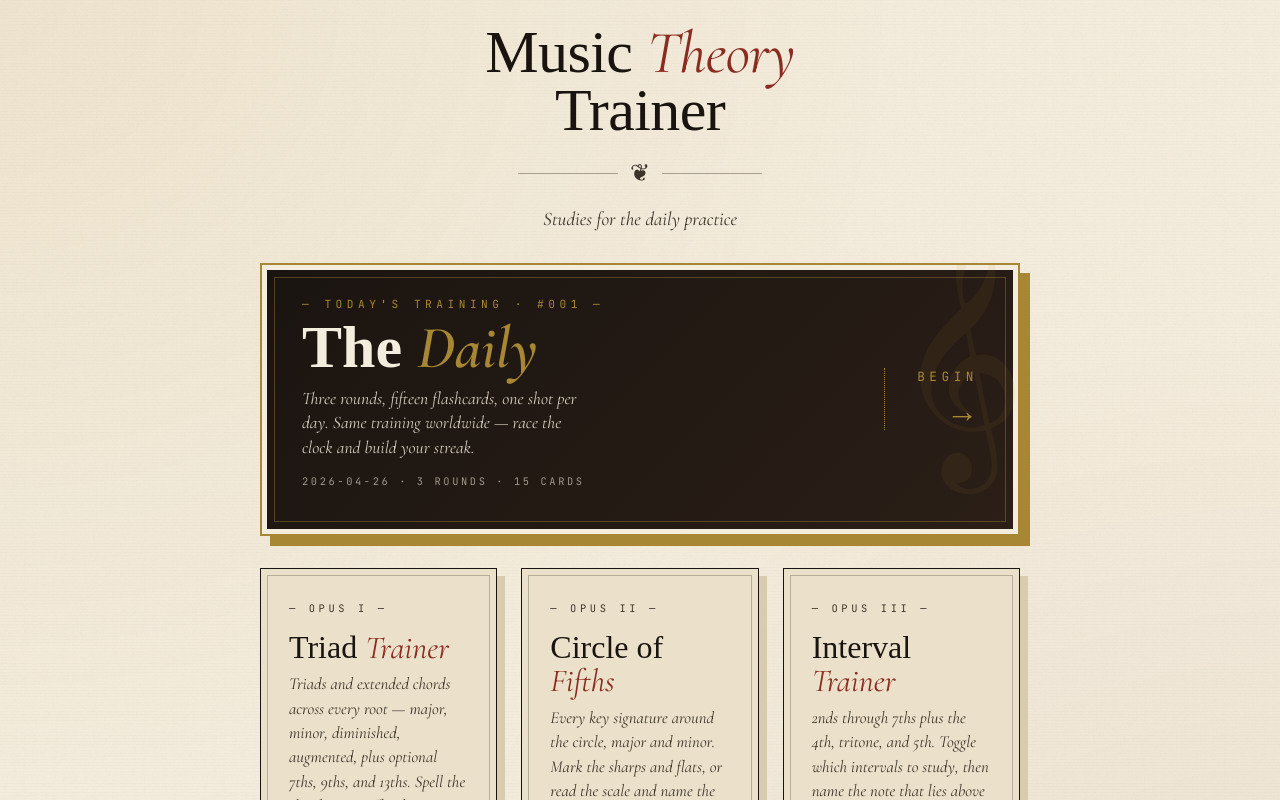
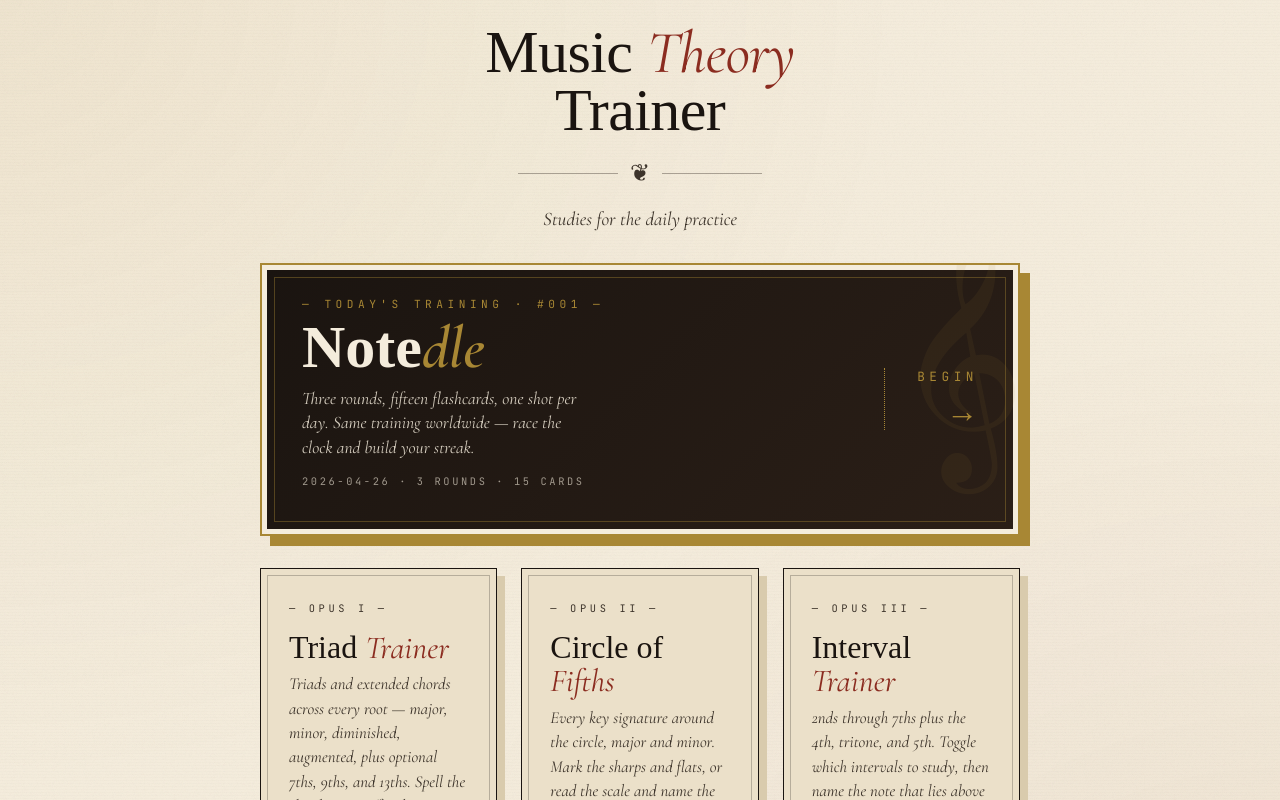
Before and after one commit to pierce-porterfield/triad-trainer, a React (Vite) app: page / in a window 1280 px wide. Shown: the top 800 px of the page. Built offline with nearby package versions, Linux system fonts and the light colour scheme; a web font is replaced by a local one.

Commit message:
Rename daily game to Notedle

```diff
--- a/src/components/Daily.jsx
+++ b/src/components/Daily.jsx
@@ -321,7 +321,7 @@ export default function Daily() {
             <span>←</span> Back
           </Link>
           <div className="d-pre-eyebrow">— Today's training —</div>
-          <h1 className="d-pre-title">Triad<em>le</em> · #{String(puzzle.number).padStart(3, '0')}</h1>
+          <h1 className="d-pre-title">Note<em>dle</em> · #{String(puzzle.number).padStart(3, '0')}</h1>
           <div className="d-pre-date">{puzzle.date}</div>
           <div className="d-pre-rule">❦</div>
 
@@ -460,7 +460,7 @@ function ResultsScreen({ puzzle, result, state }) {
       return filled + empty;
     });
     const lines = [
-      `Triadle #${String(result.puzzleNumber).padStart(3, '0')} \u00B7 ${formatTime(result.time * 1000)}`,
+      `Notedle #${String(result.puzzleNumber).padStart(3, '0')} \u00B7 ${formatTime(result.time * 1000)}`,
       ...blocks,
       `${result.score}/15 \u00B7 triadtrainer.org`,
     ];
@@ -505,7 +505,7 @@ function ResultsScreen({ puzzle, result, state }) {
       <style>{dailyCss}</style>
       <div className="d-pre-container d-fade-in">
         <Link to="/" className="d-pre-back"><span>←</span> Back</Link>
-        <div className="d-pre-eyebrow">— Triadle #{String(result.puzzleNumber).padStart(3, '0')} —</div>
+        <div className="d-pre-eyebrow">— Notedle #{String(result.puzzleNumber).padStart(3, '0')} —</div>
         <h1 className="d-pre-title">{formatTime(result.time * 1000)}</h1>
         <div className="d-pre-date">
           {result.score} / 15 correct
--- a/src/components/Landing.jsx
+++ b/src/components/Landing.jsx
@@ -376,7 +376,7 @@ export default function Landing() {
             <div className="daily-body">
               <div className="daily-eyebrow">— Today's training · #{String(puzzle.number).padStart(3, '0')} —</div>
               <h2 className="daily-title">
-                The <em>Daily</em>
+                Note<em>dle</em>
               </h2>
               <div className="daily-desc">
                 Three rounds, fifteen flashcards, one shot per day. Same training
```
